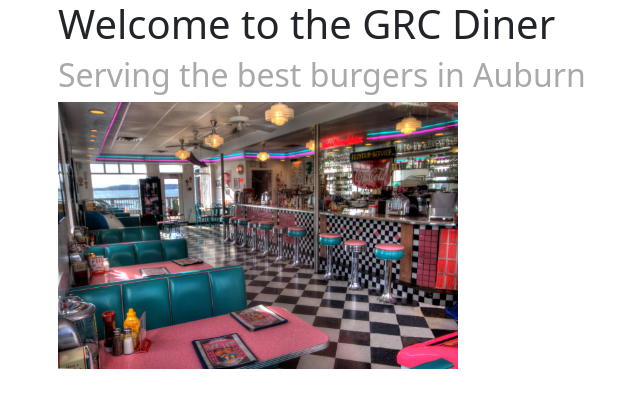
After one commit to cervantes-yadira/diner, a PHP site: page /views/home-page.html in a window 1280 px wide. The commit adds this page. Shown: the top 408 px of the page, without its empty margins (24-664 px from the left). Run offline with PHP 8.4, Linux system fonts and the light colour scheme.

Commit message:
Added homepage view

```diff
--- a/index.php
+++ b/index.php
@@ -13,10 +13,10 @@ $f3 = Base::instance();
 
 // define a default route
 $f3->route('GET /', function() {
-    echo '<h1>Hello from My Diner App!</h1>';
+    // echo '<h1>Hello from My Diner App!</h1>';
     // render a view page
-    // $view = new Template();
-    // echo $view->render('views/home.html');
+     $view = new Template();
+     echo $view->render('views/home-page.html');
 
 });
 
--- /dev/null
+++ b/styles/styles.css
@@ -0,0 +1,8 @@
+h2 {
+    color: darkgrey;
+}
+
+img {
+    width: 400px;
+    height: auto;
+}
--- /dev/null
+++ b/views/home-page.html
@@ -0,0 +1,19 @@
+<!-- 328/diner/views/home-page.html -->
+<!doctype html>
+<html lang="en">
+<head>
+    <meta charset="UTF-8">
+    <meta name="viewport" content="width=device-width, user-scalable=no, initial-scale=1.0, maximum-scale=1.0, minimum-scale=1.0">
+    <meta http-equiv="X-UA-Compatible" content="ie=edge">
+    <link rel="stylesheet" href="https://cdn.jsdelivr.net/npm/bootstrap@5.3.2/dist/css/bootstrap.min.css">
+    <link rel="stylesheet" href="styles/styles.css">
+    <title>GRC Diner</title>
+</head>
+<body>
+    <div class="container">
+        <h1>Welcome to the GRC Diner</h1>
+        <h2>Serving the best burgers in Auburn</h2>
+        <img src="images/diner.png" alt="Diner picture">
+    </div>
+</body>
+</html>
```
Also changed, not shown: images/diner.png (added), 1 other file.
